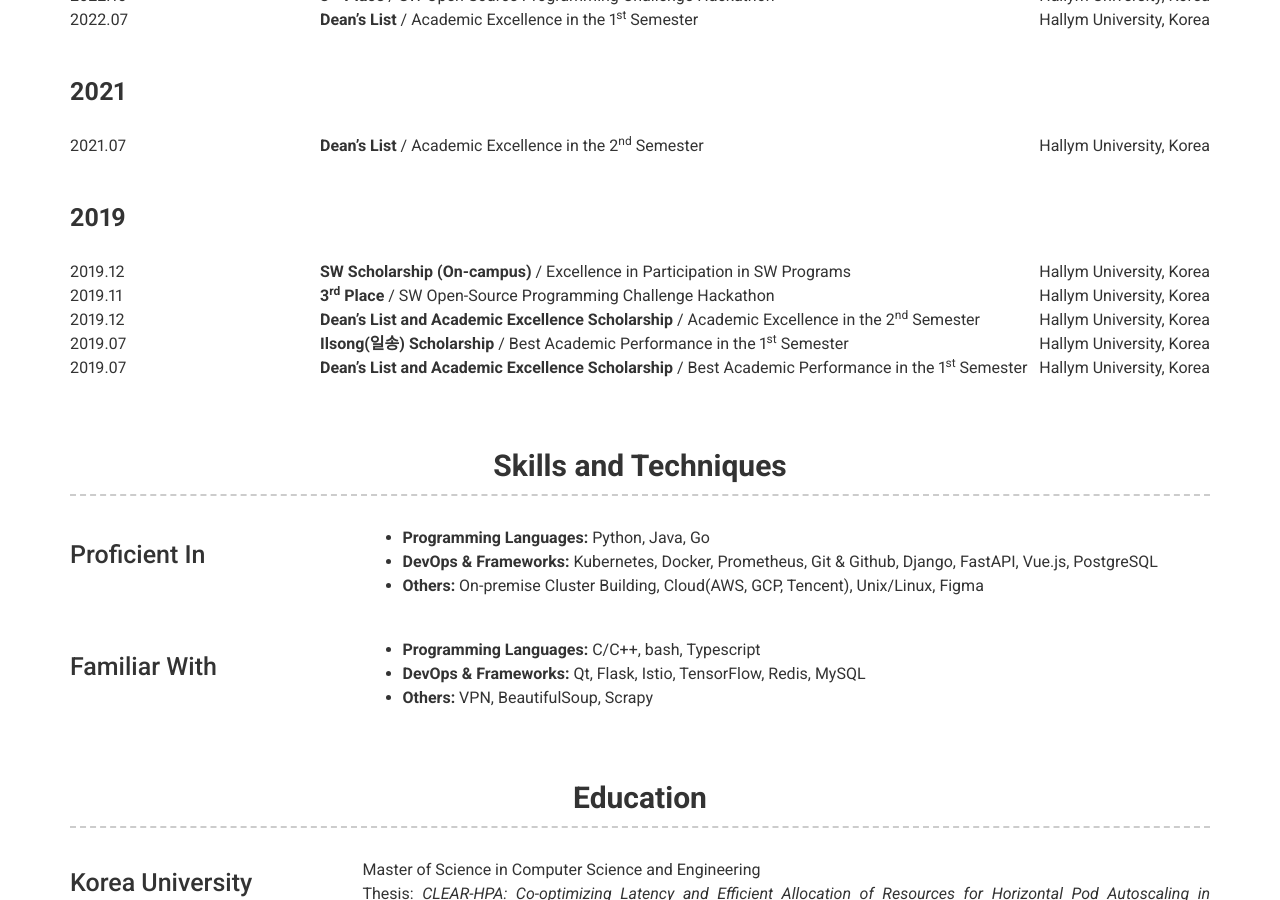
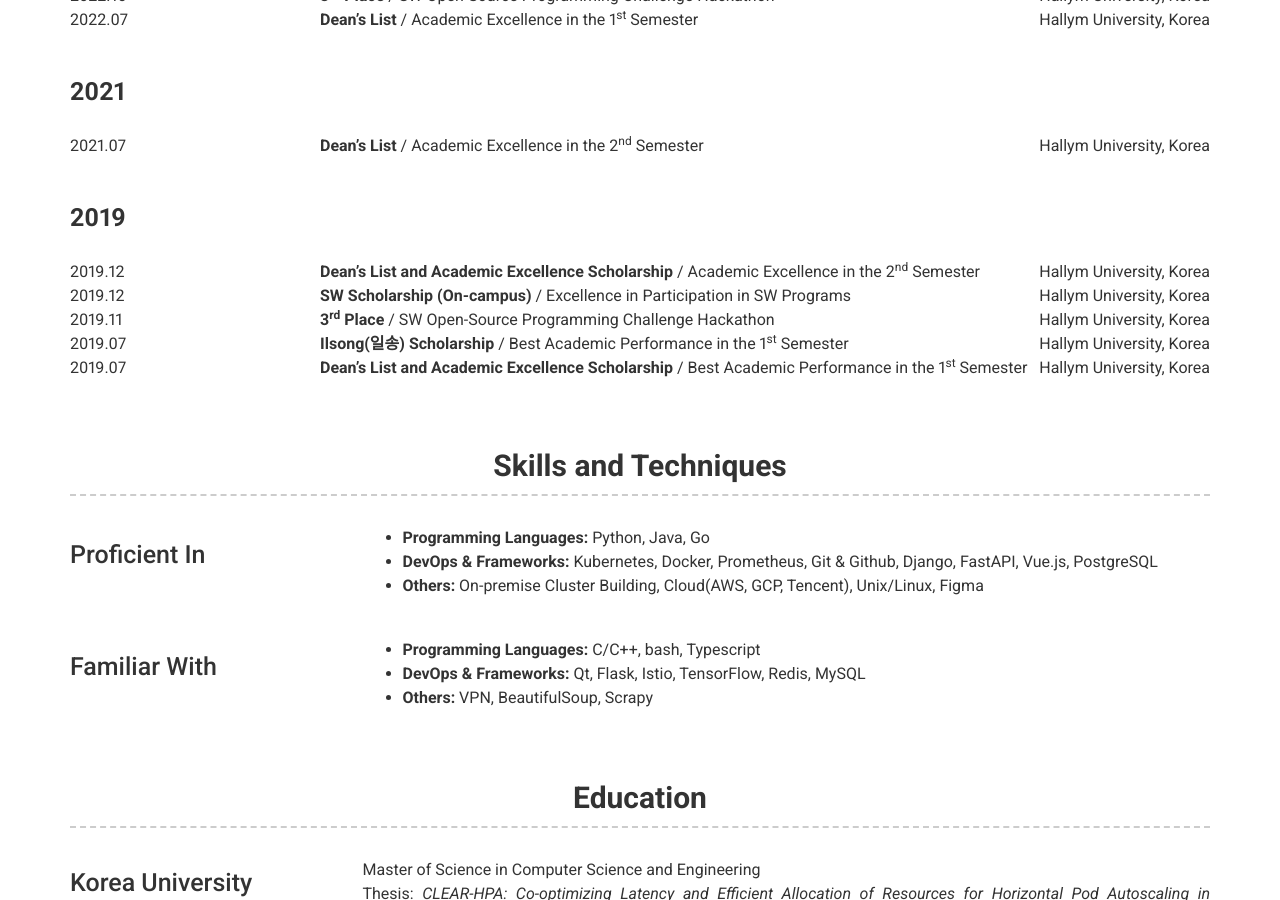
Before and after one commit to kdgyun/kdgyun.github.io, a Jekyll site: the page built from index.md, in a window 1280 px wide and 900 px high, scrolled down 4976 px. Built offline with Jekyll 4.4.1, drawn with Linux system fonts in a browser that asks for light colours; nearby versions of some CDN libraries.

Commit message:
resorting

```diff
--- a/_config.yml
+++ b/_config.yml
@@ -232,9 +232,9 @@ content:
       <span style="float: left; width:250px;">2021.07</span><span><b>Dean's List</b> / Academic Excellence in the 2<sup>nd</sup> Semester</span><span style="float:right">Hallym University, Korea</span> <br>
 
       <h4><b><div style="margin-top:45px;">2019</div></b></h4> <br>
+      <span style="float: left; width:250px;">2019.12</span><span><b>Dean's List and Academic Excellence Scholarship</b> / Academic Excellence in the 2<sup>nd</sup> Semester</span><span style="float:right">Hallym University, Korea</span> <br>
       <span style="float: left; width:250px;">2019.12</span><span><b>SW Scholarship (On-campus)</b> / Excellence in Participation in SW Programs</span><span style="float:right">Hallym University, Korea</span> <br>
       <span style="float: left; width:250px;">2019.11</span><span><b>3<sup>rd</sup> Place</b> / SW Open-Source Programming Challenge Hackathon</span><span style="float:right">Hallym University, Korea</span> <br>
-      <span style="float: left; width:250px;">2019.12</span><span><b>Dean's List and Academic Excellence Scholarship</b> / Academic Excellence in the 2<sup>nd</sup> Semester</span><span style="float:right">Hallym University, Korea</span> <br>
       <span style="float: left; width:250px;">2019.07</span><span><b>Ilsong(일송) Scholarship</b> / Best Academic Performance in the 1<sup>st</sup> Semester</span><span style="float:right">Hallym University, Korea</span> <br>
       <span style="float: left; width:250px;">2019.07</span><span><b>Dean's List and Academic Excellence Scholarship</b> / Best Academic Performance in the 1<sup>st</sup> Semester</span><span style="float:right">Hallym University, Korea</span> <br>
 
```
